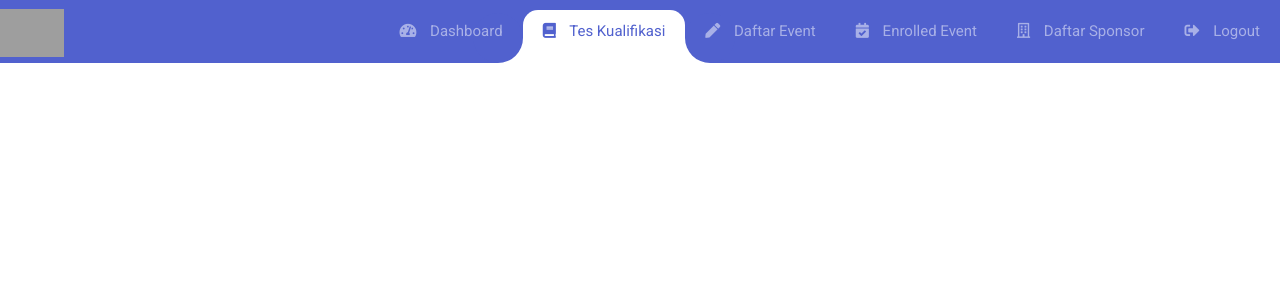
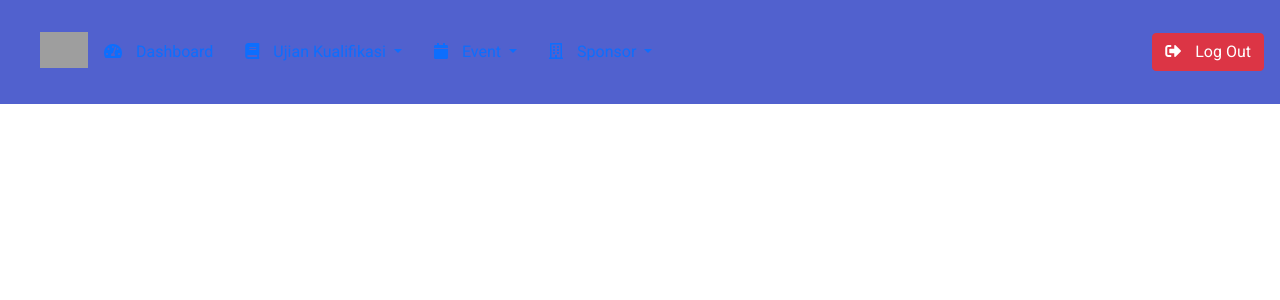
Before and after one commit to Basdat-1/babadu, a Django app: template templates/navbar/navbar-atlet.html in a window 1280 px wide. Shown: the top 300 px of the page. Run offline with Django 4.2, Linux system fonts and the light colour scheme; the template is opened without the code that fills it, so the values that code supplies are empty; some libraries are stand-ins or nearby versions; grey boxes are pictures that could not be loaded.

Commit message:
fix dashboard atlet without point

```diff
--- a/pelatih/templates/dashboard-pelatih.html
+++ b/pelatih/templates/dashboard-pelatih.html
@@ -1,4 +1,4 @@
-% extends 'base.html' %}
+{% extends 'base.html' %}
 {% load static %}
 
 {% block meta %}
--- a/templates/navbar/navbar-atlet.html
+++ b/templates/navbar/navbar-atlet.html
@@ -1,65 +1,81 @@
 <!DOCTYPE html>
-<html lang="en" >
+<html lang="en">
 <head>
-  <meta charset="UTF-8">
+<meta charset="utf-8">
+<meta name="viewport" content="width=device-width, initial-scale=1">
 <title>Babadu</title>
   <link rel="icon" type="image/x-icon" href="https://cdn.discordapp.com/attachments/952995624951873608/1104356055129018468/17898105.png">
-  <meta charset="UTF-8">
-    <meta name="viewport" content="width=device-width, user-scalable=no, initial-scale=1.0, maximum-scale=1.0, minimum-scale=1.0"><link rel='stylesheet' href='https://cdn.jsdelivr.net/npm/bootstrap@4.6.1/dist/css/bootstrap.min.css'>
-<link rel='stylesheet' href='https://cdnjs.cloudflare.com/ajax/libs/font-awesome/5.10.2/css/all.css'><link rel="stylesheet" href="./style.css">
+<link href="https://cdn.jsdelivr.net/npm/bootstrap@5.0.2/dist/css/bootstrap.min.css" rel="stylesheet">
+<link rel='stylesheet' href='https://cdn.jsdelivr.net/npm/bootstrap@4.6.1/dist/css/bootstrap.min.css'>
+<link rel='stylesheet' href='https://cdnjs.cloudflare.com/ajax/libs/font-awesome/5.10.2/css/all.css'>
+<link rel="stylesheet" href="\style.css">
 
+<script src="https://cdn.jsdelivr.net/npm/bootstrap@5.0.2/dist/js/bootstrap.bundle.min.js"></script>
 </head>
 <body>
-<!-- partial:index.partial.html -->
-<nav class="navbar navbar-expand-custom navbar-mainbg">
-        <a class="navbar-brand" href="#">
-            <img src="https://cdn.discordapp.com/attachments/952995624951873608/1104347728059834418/Frame_1.png" alt="" height="48" class="d-inline-block align-text-top">
 
+
+<nav class="navbar justify-content-between" style="background-color:#5161ce" >
+    <!-- Navbar content -->
+    <div class="m-4">
+        <ul class="nav nav-pills">
+            <li>
+                <a  href="#">
+                    <img src="https://cdn.discordapp.com/attachments/1033777915013386362/1109367141410541598/Frame_1.png" alt="" height="36" >
                 </a>
-        <!-- <button class="navbar-toggler" type="button" aria-controls="navbarSupportedContent" aria-expanded="false" aria-label="Toggle navigation">
-        <i class="fas fa-bars text-white"></i>
-        </button> -->
-        <div class="collapse navbar-collapse" id="navbarSupportedContent">
-            <ul class="navbar-nav ml-auto">
-                <div class="hori-selector"><div class="left"></div><div class="right"></div></div>
+            </li>
+
             <li class="nav-item">
                 <a class="nav-link" href="javascript:void(0);"><i class="fas fa-tachometer-alt"></i>
                     Dashboard
                 </a>
             </li>
-                <li class="nav-item active">
-                    <a class="nav-link" href="javascript:void(0);"><i class="fa fa-book"></i>
-                        Tes Kualifikasi
+
+            <li class="nav-item dropdown">
+                <a href="#" class="nav-link dropdown-toggle" data-bs-toggle="dropdown">
+                    <i class="fa fa-book"></i>
+                    Ujian Kualifikasi
                 </a>
-                </li>
-                <li class="nav-item">
-                    <a class="nav-link" href="javascript:void(0);"><i class="fas fa-pen"></i>
-                        Daftar Event
-                    </a>
-                </li>
-                <li class="nav-item">
-                    <a class="nav-link" href="javascript:void(0);"><i class="fas fa-calendar-check"></i>
-                        Enrolled Event
-                    </a>
+                <div class="dropdown-menu">
+                    <a href="#" class="dropdown-item">List Ujian Kualifikasi</a>
+                    <div class="dropdown-divider"></div>
+                    <a href="#" class="dropdown-item">Riwayat Ujian Kualifikasi</a>
+                </div>
             </li>
 
-                <li class="nav-item">
-                    <a class="nav-link" href="javascript:void(0);"><i class="far fa-building"></i>
-                        Daftar Sponsor
+            <li class="nav-item dropdown ms-auto">
+                <a href="#" class="nav-link dropdown-toggle" data-bs-toggle="dropdown">
+                    <i class="fa fa-calendar"></i>
+                    Event
                 </a>
+                <div class="dropdown-menu dropdown-menu-end">
+                    <a href="#" class="dropdown-item">Daftar Event</a>
+                    <div class="dropdown-divider"></div>
+                    <a href="#" class="dropdown-item">Enrolled Event</a>
+                </div>
             </li>
-                <li class="nav-item">
-                    <a class="nav-link" href="javascript:void(0);"><i class="fas fa-sign-out-alt"></i>
-                        Logout
+
+            <li class="nav-item dropdown ms-auto">
+                <a href="#" class="nav-link dropdown-toggle" data-bs-toggle="dropdown">
+                    <i class="far fa-building" aria-hidden="true"></i>
+                    Sponsor
                 </a>
+                <div class="dropdown-menu dropdown-menu-end">
+                    <a href="#" class="dropdown-item">Daftar Sponsor</a>
+                    <div class="dropdown-divider"></div>
+                    <a href="#" class="dropdown-item">List Sponsor</a>
+                </div>
             </li>
         </ul>
     </div>
+
+    <button type="button" class="btn btn-danger">
+        <a href="#" style="color:white">
+            <i class="fas fa-sign-out-alt"></i>
+            Log Out
+        </a>
+    </button>
+
   </nav>
-<!-- partial -->
-  <script src='https://code.jquery.com/jquery-3.4.1.min.js'></script>
-<script src='https://cdn.jsdelivr.net/npm/popper.js@1.16.1/dist/umd/popper.min.js'></script>
-<script src='https://cdn.jsdelivr.net/npm/bootstrap@4.6.1/dist/js/bootstrap.min.js'></script><script  src="./script.js"></script>
-
 </body>
 </html>
```
Also changed, not shown: atlet/views.py (+10 -9 lines), project_django/settings.py (+9 -9 lines), utils/query.py (+9 -9 lines). Lines whose indentation alone changed are shown as unchanged.
